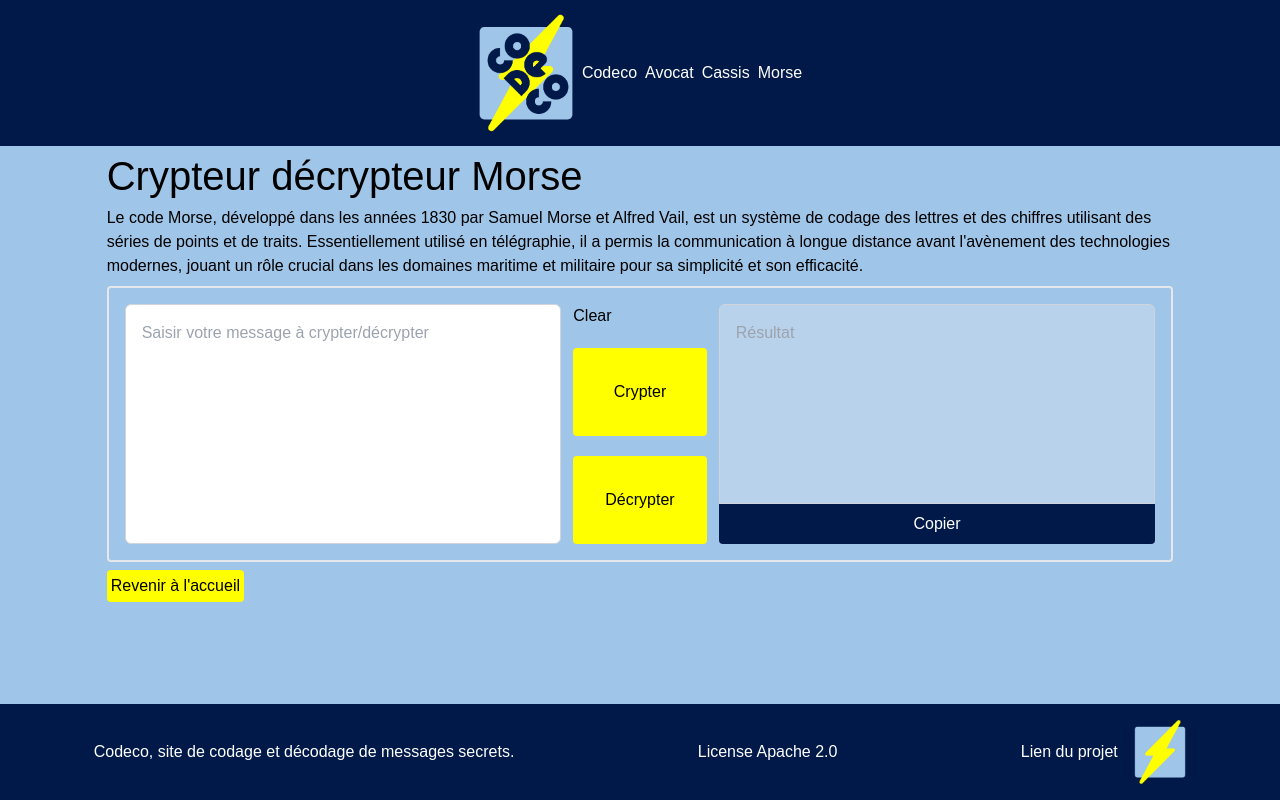
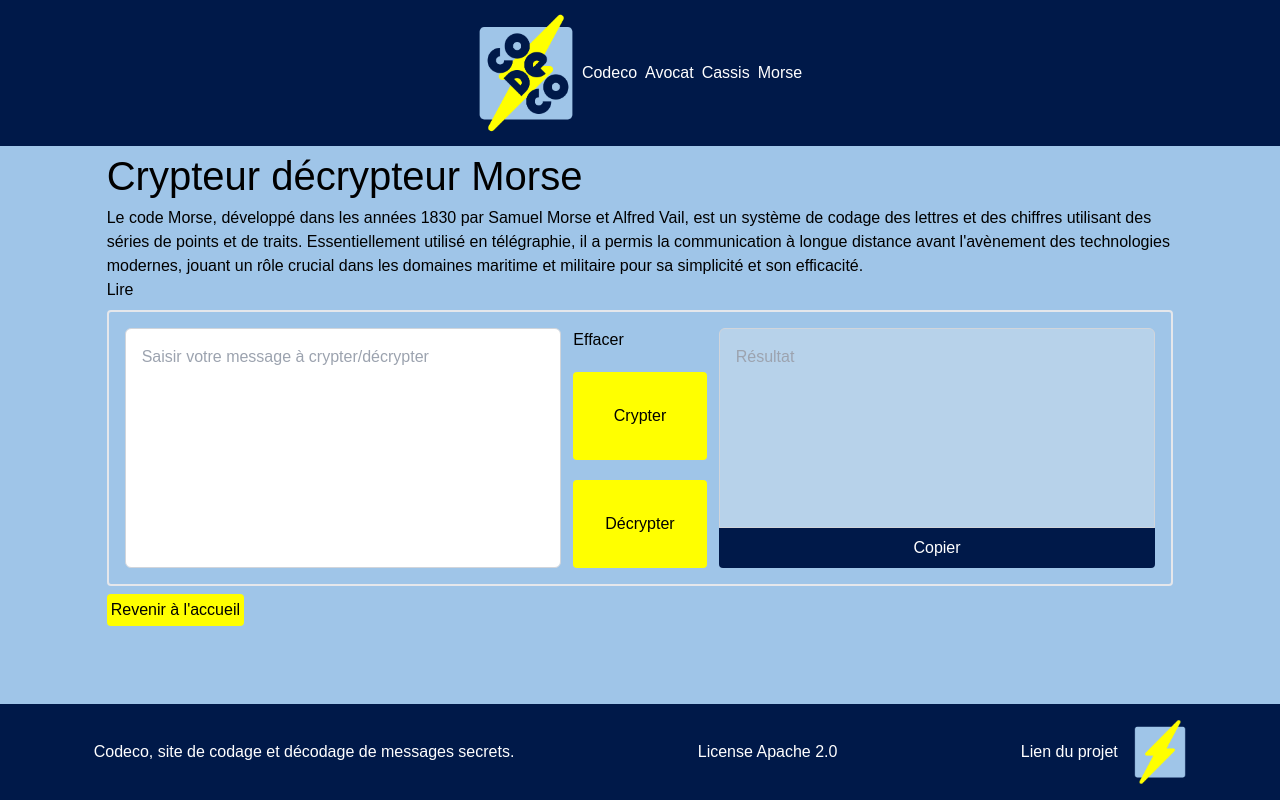
Before and after one commit to XavierLeClavier/codeco, a React (Create React App) app: page /morse in a window 1280 px wide. Built offline with nearby package versions, Linux system fonts and the light colour scheme.

Commit message:
added playSound(partition) and filled basic structure, the correct sounds aren't played, changed from clear to effacer for clearing option

```diff
--- a/src/elements/Convert.js
+++ b/src/elements/Convert.js
@@ -41,7 +41,7 @@ function Convert({ ctexte, updateCtexte }) {
                 <div className='flex md:flex-col flex-row justify-center md:justify-around gap-5'>
                     <ButtonElement
                         arrowFunction={clearTextArea}
-                        text='Clear'
+                        text='Effacer'
                         bStyle='hidden md:block place-self-start' />
                     <ButtonElement
                         arrowFunction={() => updateCtexte(1)}
@@ -60,6 +60,7 @@ function Convert({ ctexte, updateCtexte }) {
                     <textarea
                         ref={ctexte}
                         disabled={true}
+                        name='convertedtext'
                         className='cursor-text w-full flex-grow p-4 border border-gray-300 rounded-t-md resize-none'
                         readOnly
                         placeholder='Résultat'
--- a/src/pages/Morse.js
+++ b/src/pages/Morse.js
@@ -3,7 +3,15 @@ import { Link } from 'react-router-dom';
 import Convert from '../elements/Convert.js';
 import ButtonElement from '../elements/ButtonElement.js';
 
-import exceptions from '../elements/exceptions.js';
+import courtshSound from '../audio/courtsh.wav';
+import longshSound from '../audio/longsh.wav';
+import courtlgSound from '../audio/courtlg.wav';
+import longlgSound from '../audio/longlg.wav';
+
+const courtsh = new Audio(courtshSound);
+const longsh = new Audio(longshSound);
+const courtlg = new Audio(courtlgSound);
+const longlg = new Audio(longlgSound);
 
 export default function Morse() {
     const ctexte = useRef();
@@ -130,6 +138,37 @@ export default function Morse() {
         }
     }
 
+    function playSound(partition){
+        console.log('This is the read partition : ' + partition)
+
+        for (let i = 0; i < partition.length; i++){
+            let letter = partition[i];
+            console.log('for started');
+            if (letter === '.'){
+                courtsh.play();
+                console.log("played .");
+            }
+            else if (letter === '-'){
+                longsh.play();
+                console.log("played -");
+
+            }
+            else if (letter === ' '){
+                //pause for 100 ms
+                setTimeout(() => {}, 1000);
+            }
+            else if (letter === '/'){
+                setTimeout(() => {}, 2000)
+            }
+            else{
+                longlg.play();
+                courtlg.play();
+                console.log("Unknown character: ", letter);
+            }
+            setTimeout(() => {}, 10);
+        }
+    }
+
     return (
         <div className='bg-primary flex justify-center'>
             <div className="w-10/12">
@@ -142,6 +181,9 @@ export default function Morse() {
                     technologies modernes, jouant un rôle crucial dans les domaines maritime
                     et militaire pour sa simplicité et son efficacité.
                 </p>
+                <ButtonElement
+                    text='Lire'
+                    arrowFunction={() => playSound(ctexte.current.value)}/>
                 <Convert
                     ctexte={ctexte}
                     updateCtexte={updateCtexte}
```
